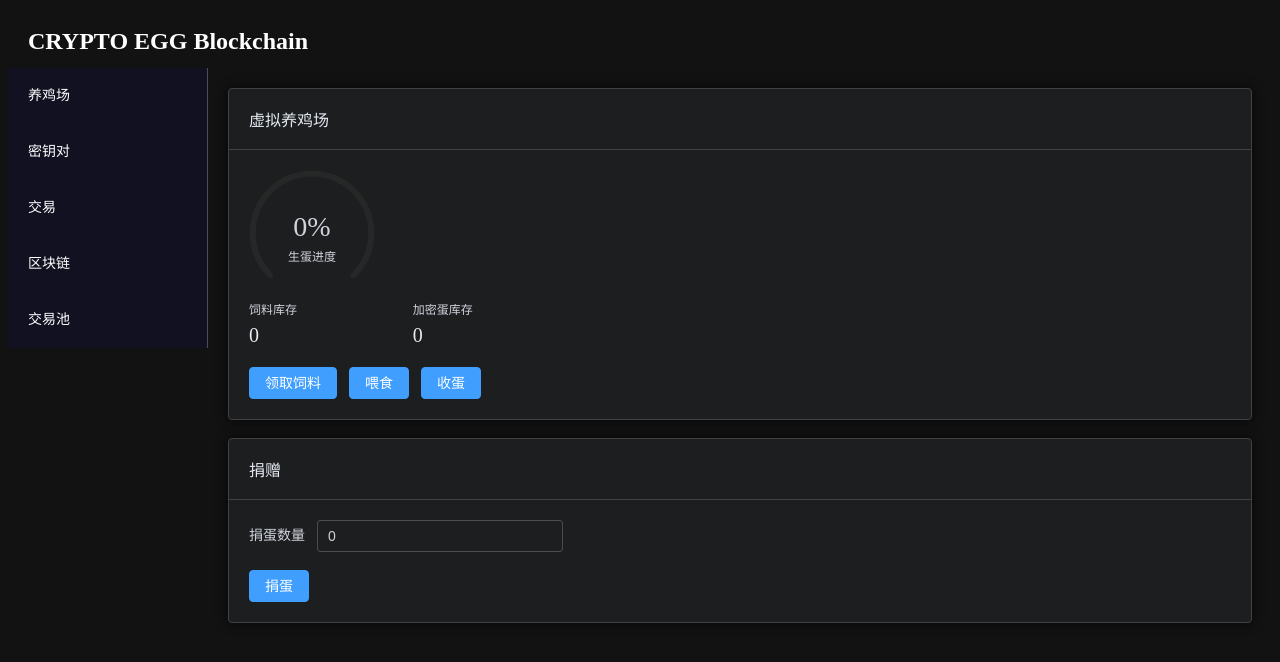
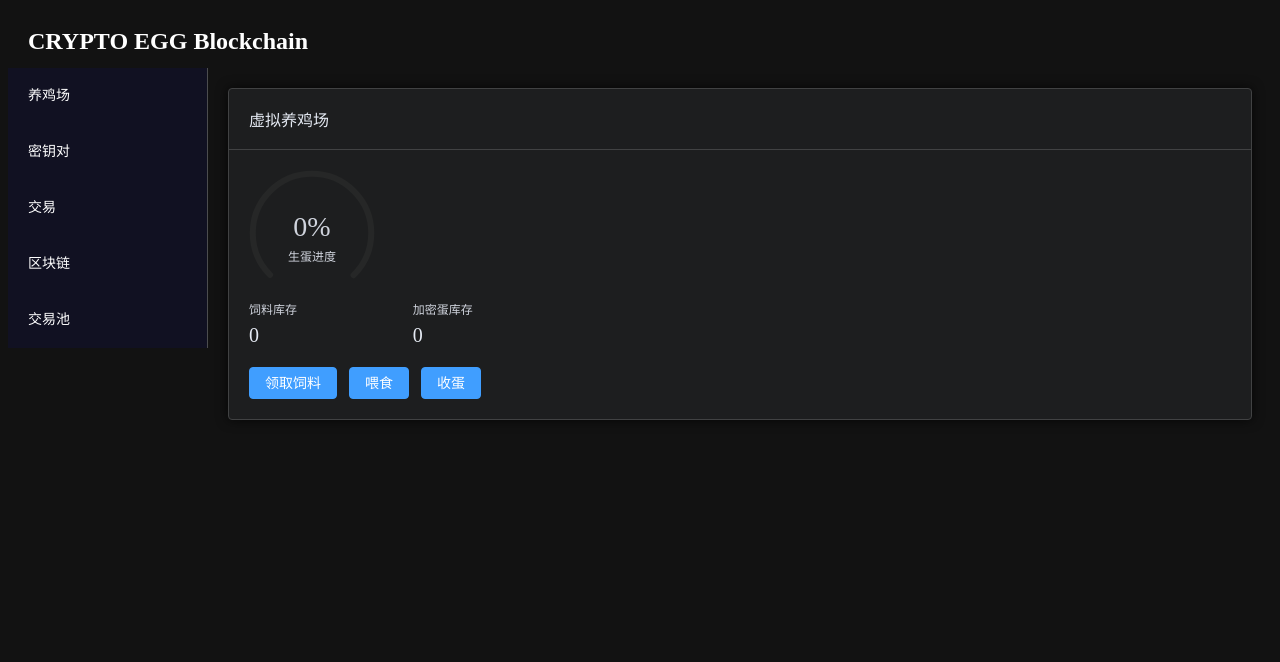
Before and after one commit to HEX9CF/crypto-egg-blockchain, a Vue app: page / in a window 1280 px wide. Shown: the top 662 px of the page. Built offline with nearby package versions, Linux system fonts and the light colour scheme.

Commit message:
Remove donate egg

```diff
--- a/src/controllers/farm.ts
+++ b/src/controllers/farm.ts
@@ -1,6 +1,5 @@
 import { ElMessage } from 'element-plus';
-import { Transaction } from "@/models/transaction";
-import { chicken, inventory, donateForm } from "@/stores/farm";
+import { chicken, inventory } from "@/stores/farm";
 import { chain, key } from "@/stores/blockchain";
 
 function clickGetFood(): void {
@@ -44,43 +43,8 @@ function clickCollectEgg(): void {
   ElMessage.success('收蛋成功');
 }
 
-function clickDonateEgg(): void {
-  if (inventory.value.egg <= 0) {
-    console.error("没有可捐赠的蛋，请先收蛋！");
-    ElMessage.warning('没有可捐赠的蛋，请先收蛋！');
-    return;
-  }
-  if (donateForm.value.amount <= 0) {
-    console.error("捐赠数量必须大于0！");
-    ElMessage.warning('捐赠数量必须大于0！');
-    return;
-  }
-  if (donateForm.value.amount > inventory.value.egg) {
-    console.error("余额不足！");
-    ElMessage.warning("余额不足！");
-    return
-  }
-  if (key.value.keyPair === null) {
-    console.error("密钥对不存在！");
-    ElMessage.error('密钥对不存在！');
-    return;
-  }
-  let transaction: Transaction = new Transaction(
-      key.value.publicKey,
-      "",
-      donateForm.value.amount,
-      "捐蛋",
-  );
-  transaction.sign(key.value.keyPair);
-  chain.value.addTransaction(transaction);
-  inventory.value.egg -= donateForm.value.amount;
-  console.log("添加交易成功");
-  ElMessage.success('添加交易成功');
-}
-
 export {
   clickGetFood,
   clickFeed,
   clickCollectEgg,
-  clickDonateEgg
 };
--- a/src/stores/farm.ts
+++ b/src/stores/farm.ts
@@ -6,8 +6,5 @@ const inventory = ref({
     food: 0,
     egg: 0
 });
-const donateForm = ref({
-    amount: 0
-})
 
-export { chicken, inventory, donateForm };
+export { chicken, inventory };
--- a/src/views/HomeView.vue
+++ b/src/views/HomeView.vue
@@ -3,10 +3,9 @@ import {
   clickGetFood,
   clickFeed,
   clickCollectEgg,
-  clickDonateEgg
 } from '@/controllers/farm';
 
-import { inventory, chicken, donateForm } from '@/stores/farm';
+import { inventory, chicken } from '@/stores/farm';
 
 const colors = [
   { color: '#f56c6c', percentage: 20 },
@@ -50,24 +49,6 @@ const colors = [
         </el-col>
       </el-row>
     </el-card>
-    <br/>
-    <el-card>
-      <template #header>
-        <div class="card-header">
-          <span>捐赠</span>
-        </div>
-      </template>
-      <el-row :gutter="20">
-        <el-col :span="8">
-          <el-form>
-            <el-form-item label="捐蛋数量">
-              <el-input v-model="donateForm.amount"></el-input>
-            </el-form-item>
-            <el-button type="primary" @click="clickDonateEgg">捐蛋</el-button>
-          </el-form>
-        </el-col>
-      </el-row>
-    </el-card>
   </main>
 </template>
 
```
Also changed, not shown: src/stores/message.ts (deleted, +0 -10 lines).
